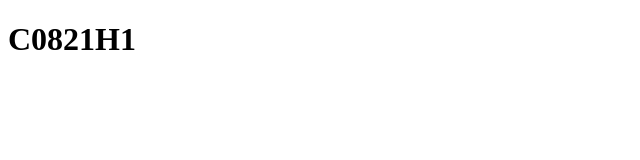
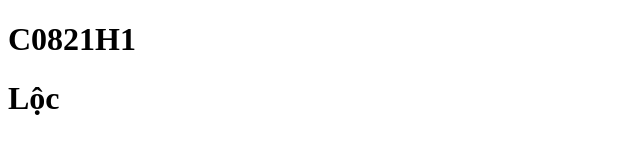
Before and after one commit to quan200699/demo-git-c08h, a plain HTML site: page index.html in a window 1280 px wide. Shown: the full height of the page, 0-640 px from the left. Drawn offline with Linux system fonts and the light colour scheme.

Commit message:
feature-loc

```diff
--- a/index.html
+++ b/index.html
@@ -6,5 +6,6 @@
 </head>
 <body>
 <h1>C0821H1</h1>
+<h1>Lộc</h1>
 </body>
 </html>
```
